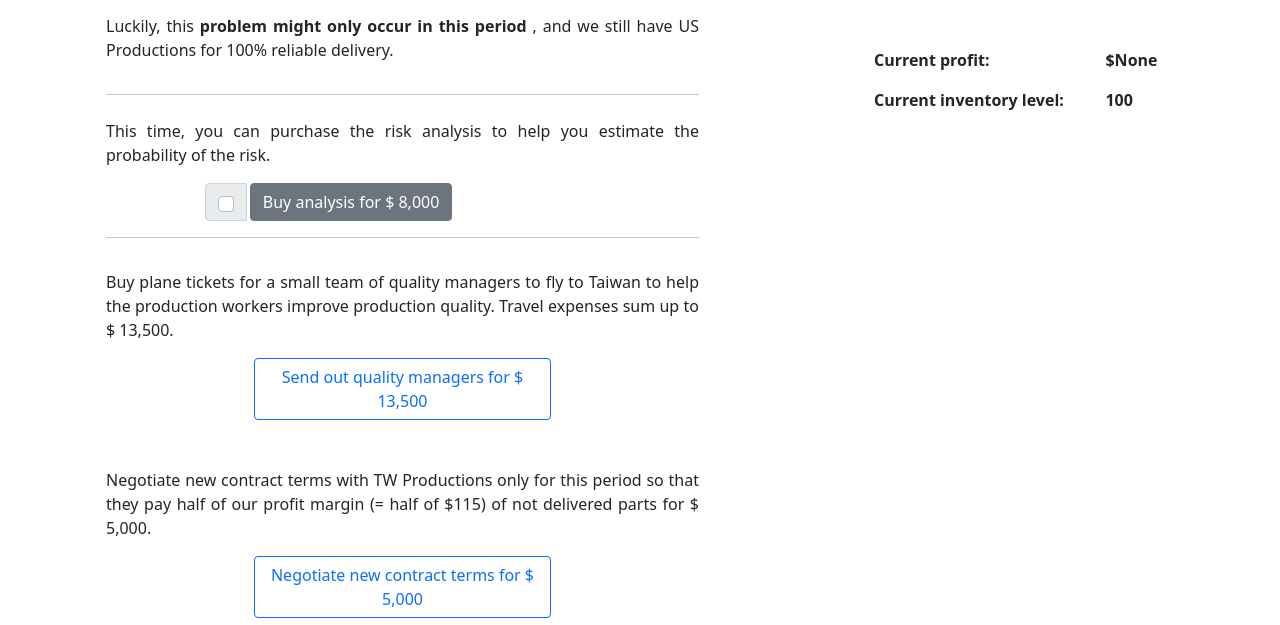
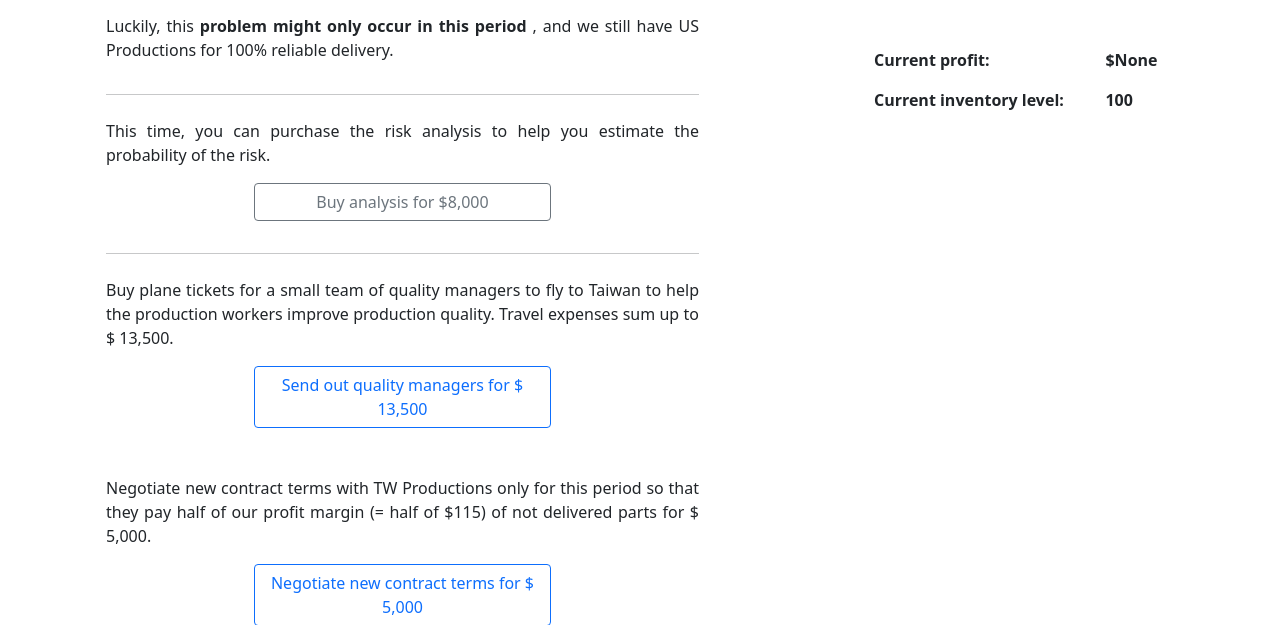
Before and after one commit to rreiners/SCM-Games, a Flask app: page /round2/ in a window 1280 px wide. Shown: the part 511-1136 px from the top of the page. Run offline with Flask 2, Linux system fonts and the light colour scheme; data that the repository does not hold is empty; some libraries are stand-ins or nearby versions.

Commit message:
neuer Button

```diff
--- a/templates/round2.html
+++ b/templates/round2.html
@@ -48,21 +48,52 @@
 						<p class= "pb-3"> Luckily, this <b>problem might only occur in this period </b>, and we still have US Productions for 100% reliable delivery. </p>
 
                         <hr>
+						<div class="pb-3">
 							<p class="pt-2"> This time, you can purchase the risk analysis to help you estimate the probability of the risk.</p>
+
+							<!--
 							<div class="d-grid col-8 mx-auto">
 								<div class="input-group">
 									<div class="input-group-text">
 									  <input class="form-check-input" type="checkbox" value="" aria-label="Checkbox for following text input">
 									</div>
 									<div>
-                                    <button type="button" name="Button" value="Modal" class="btn btn-secondary mx-1 " data-bs-toggle="modal" data-bs-target="#exampleModal">Buy analysis for $ 8,000</button>
+										<button type="button" name="Button" value="Modal" class="btn btn-secondary mx-1 d-grid" data-bs-toggle="modal" data-bs-target="#exampleModal">Buy analysis for $ 8,000</button>
 									</div>
 								</div>
 							</div>
 							<p></p>
 							<hr>
+							-->
 
-						<p class="pt-3"> Buy plane tickets for a small team of quality managers to fly to Taiwan to help the production workers improve production quality. Travel expenses sum up to $ 13,500. </p>
+							<!-- Alternative zu button oben -->
+							<button type="button" class="btn btn-outline-secondary d-grid gap-2 col-6 mx-auto" data-bs-toggle="modal" data-bs-target="#confirmModal">
+								Buy analysis for $8,000
+							</button>
+
+							<div class="modal fade" id="confirmModal" tabindex="-1" aria-labelledby="confirmModalLabel" aria-hidden="true">
+							  <div class="modal-dialog">
+								<div class="modal-content">
+								  <div class="modal-header">
+									<h5 class="modal-title" id="confirmModalLabel"> Confirmation</h5>
+									<button type="button" class="btn-close" data-bs-dismiss="modal" aria-label="Close"></button>
+								  </div>
+								  <div class="modal-body">
+									Are you sure you want to buy the analysis for $8,000?
+								  </div>
+								  <div class="modal-footer">
+									<button type="button" class="btn btn-secondary" data-bs-dismiss="modal">Cancel</button>
+									<button type="button" class="btn btn-primary">Buy</button>
+								  </div>
+								</div>
+							  </div>
+							</div>
+						</div>
+
+							<hr>
+
+
+						<p class="pt-2"> Buy plane tickets for a small team of quality managers to fly to Taiwan to help the production workers improve production quality. Travel expenses sum up to $ 13,500. </p>
 
                         <div class="d-grid gap-2 col-6 mx-auto">
                             <input type="checkbox" class="btn-check" name="options" id="option1" value="2500" autocomplete="off">
```
Lines whose indentation alone changed are shown as unchanged.
